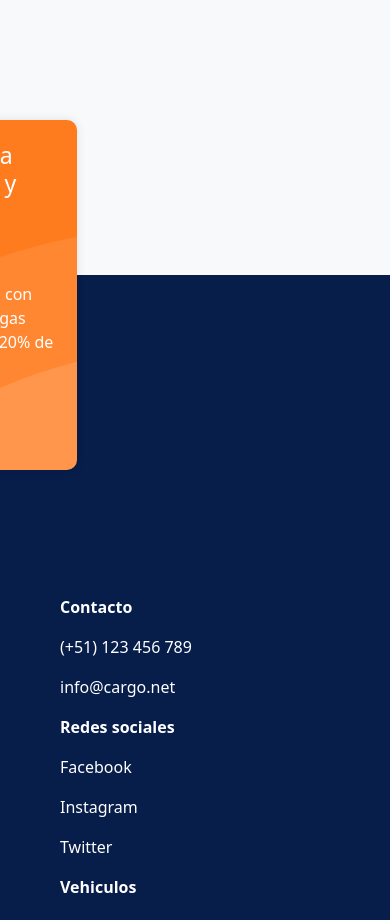
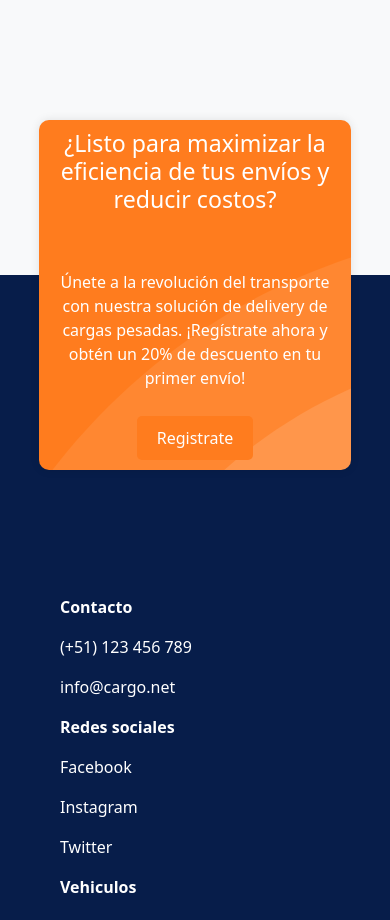
Before and after one commit to alejooroncoy/cargo, a plain HTML site: page index.html in a window 390 px wide. Shown: the part 8440-9360 px from the top of the page. Drawn offline with nearby package versions, Linux system fonts and the light colour scheme.

Commit message:
fixed call to action responsive

```diff
--- a/style.scss
+++ b/style.scss
@@ -263,7 +263,7 @@ $gp-yellow: #FDE649;
     z-index: 1000;
     position: absolute;
     top: calc(100% - 175px);
-    left: calc(50% - 508px);
+    left: calc(50% - 40%);
 
     display: flex;
     flex-direction: column;
@@ -277,7 +277,7 @@ $gp-yellow: #FDE649;
     border-radius: 10px;
     box-shadow: 0 0 10px rgba(0, 0, 0, 0.1);
     height: 350px;
-    max-width: 1016px;
+    max-width: calc(100% - 20%);
     margin: 20px auto;
     text-align: center;
     h3 {
```
Also changed, not shown: style.css.
